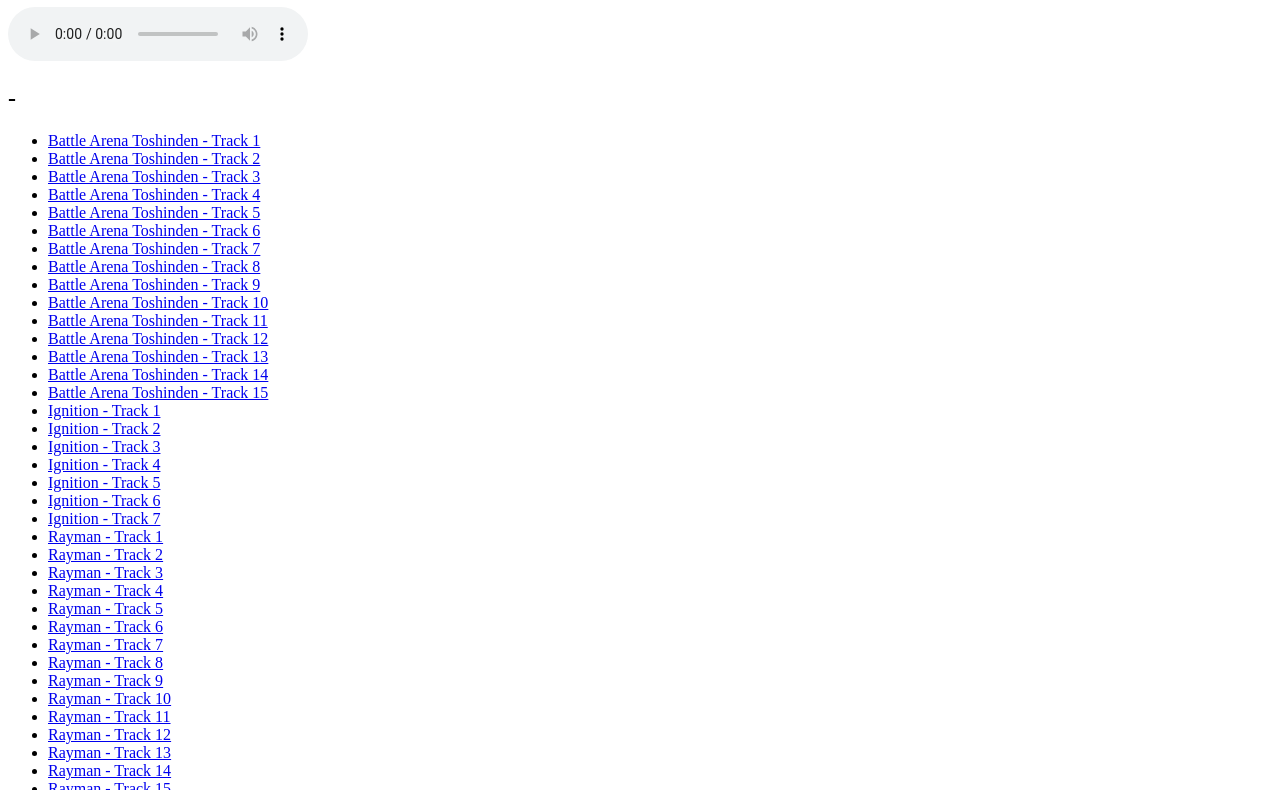
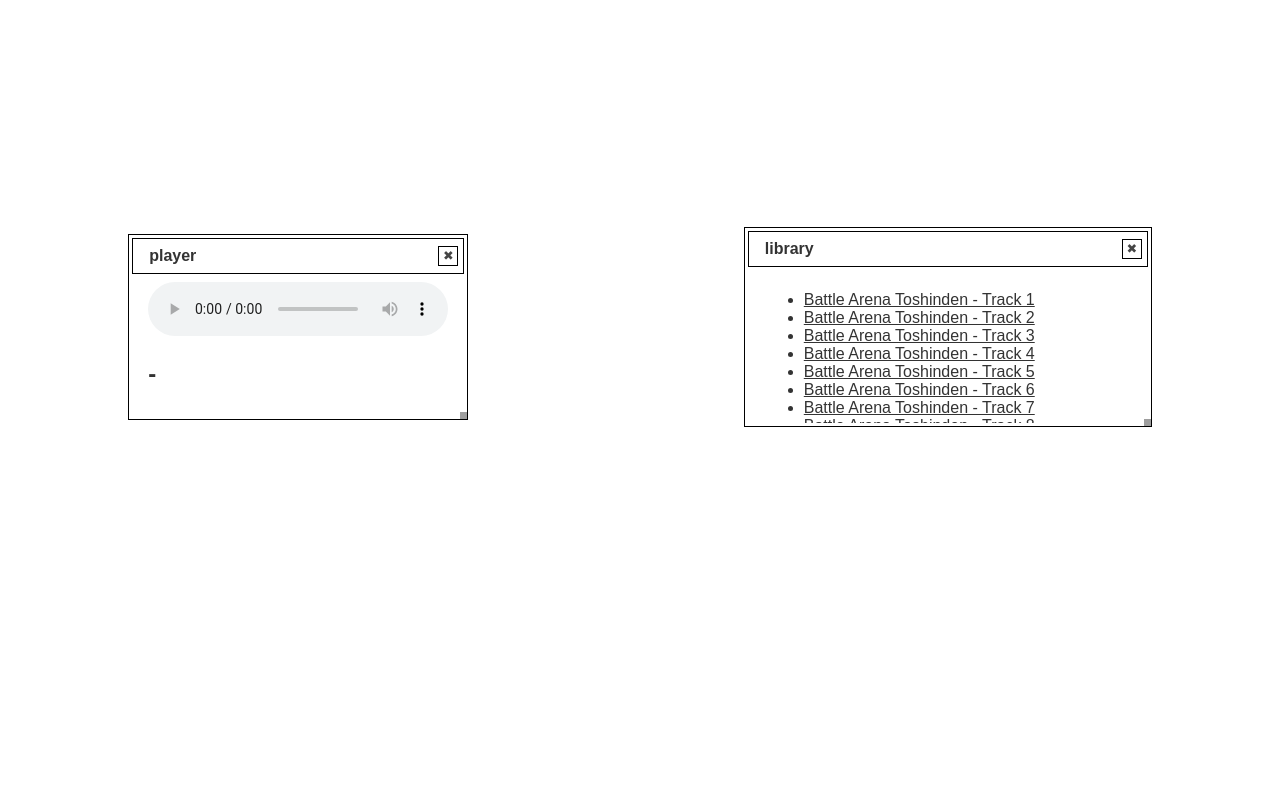
Before and after one commit to gamus-space/pro-ui, a plain HTML site: page index.html in a window 1280 px wide. Shown: the part 73-863 px from the top of the page. After the commit the page ends 800 px from the top, so only its background shows below. Drawn offline with nearby package versions, Linux system fonts and the light colour scheme; grey boxes are pictures that could not be loaded.

Commit message:
Make windows

```diff
--- a/index.html
+++ b/index.html
@@ -6,16 +6,21 @@
   <meta charset="utf-8">
   <title>GAMUS pro-to</title>
   <link rel="stylesheet" href="style.css">
+  <link rel="stylesheet" href="https://code.jquery.com/ui/1.13.2/themes/base/jquery-ui.css">
   <script src="https://code.jquery.com/jquery-3.5.0.min.js"></script>
-	<script src="https://code.jquery.com/ui/1.12.1/jquery-ui.min.js"></script>
+  <script src="https://code.jquery.com/ui/1.13.2/jquery-ui.min.js"></script>
   <script type="module" src="src/script.js"></script>
 </head>
 
 <body>
   <h1>proto</h1>
+  <div id="playerDialog" title="player">
     <audio id="htmlPlayer" controls></audio>
     <h2 id="title">-</h2>
+  </div>
+  <div id="libraryDialog" title="library">
     <ul id="library"></ul>
+  </div>
 </body>
 
 </html>
--- a/src/script.js
+++ b/src/script.js
@@ -80,3 +80,24 @@
     loading = false;
   });
 }
+
+$('#playerDialog').dialog({
+  width: 'auto',
+  position: { my: "left", at: "left+10% center", of: window },
+  beforeClose: function (e, ui) {
+    e.preventDefault();
+    const c = $(this).dialog("option", "classes.ui-dialog");
+    $(this).dialog("option", "classes.ui-dialog", c === 'hidden' ? '' : 'hidden');
+  },
+});
+$('#libraryDialog').dialog({
+  width: 400,
+  height: 200,
+  position: { my: "right", at: "right-10% center", of: window },
+  beforeClose: function (e, ui) {
+    e.preventDefault();
+    const c = $(this).dialog("option", "classes.ui-dialog");
+    $(this).dialog("option", "classes.ui-dialog", c === 'hidden' ? '' : 'hidden');
+  },
+});
+$('.ui-dialog-titlebar button').blur();
--- a/style.css
+++ b/style.css
@@ -0,0 +1,43 @@
+h1 {
+  text-align: center;
+}
+
+#htmlPlayer {
+  width: 100%;
+  min-width: 300px;
+}
+
+.ui-dialog.ui-widget.ui-widget-content {
+  border: 1px solid black;
+  border-radius: 0;
+}
+
+.ui-dialog.hidden {
+  height: 36px !important;
+}
+
+.ui-dialog.hidden .ui-dialog-content {
+  visibility: hidden;
+}
+
+.ui-dialog .ui-dialog-titlebar {
+  border: 1px solid black;
+  border-radius: 0;
+  background: #fff;
+}
+
+.ui-dialog .ui-dialog-titlebar .ui-dialog-titlebar-close {
+  border: 1px solid black;
+  border-radius: 0;
+  background: #fff;
+}
+
+.ui-dialog .ui-dialog-titlebar .ui-dialog-titlebar-close .ui-icon {
+  background: none;
+  text-indent: 0;
+  font-size: 0.8em;
+}
+
+.ui-dialog .ui-dialog-titlebar .ui-dialog-titlebar-close .ui-icon::before {
+  content: '✖';
+}
```
Lines whose indentation alone changed are shown as unchanged.
